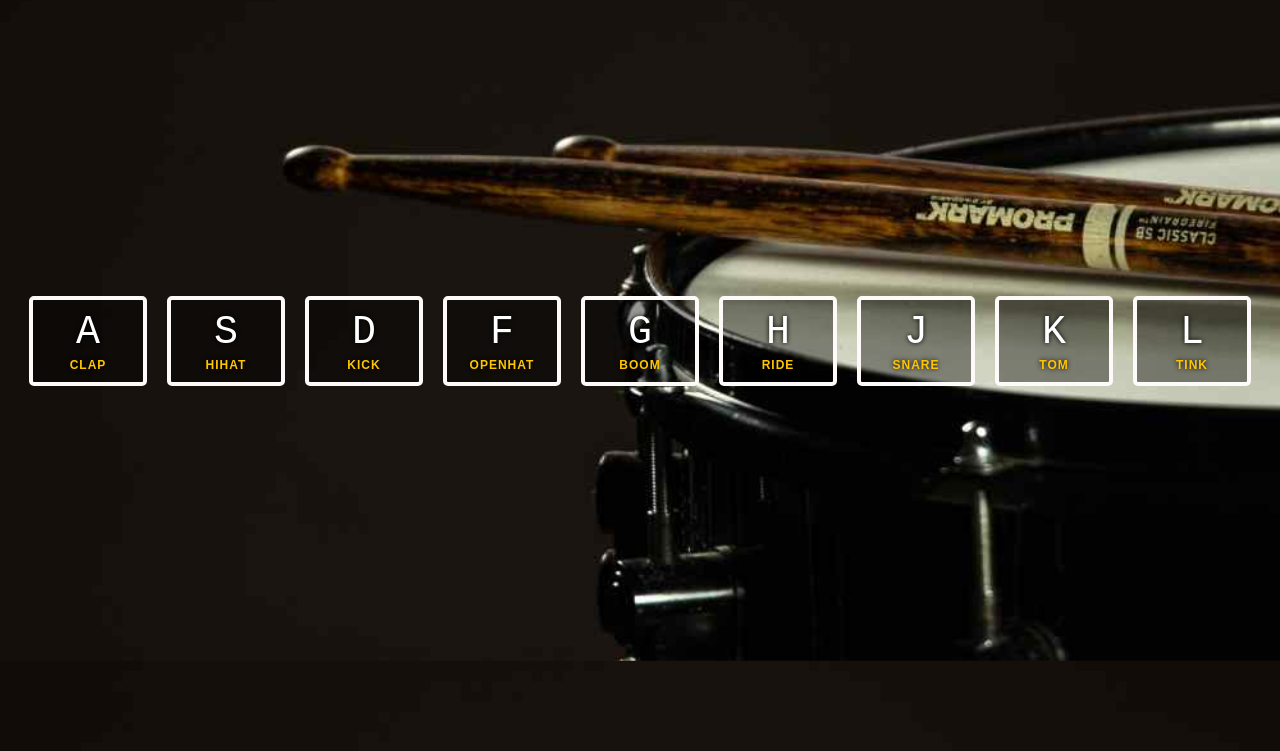
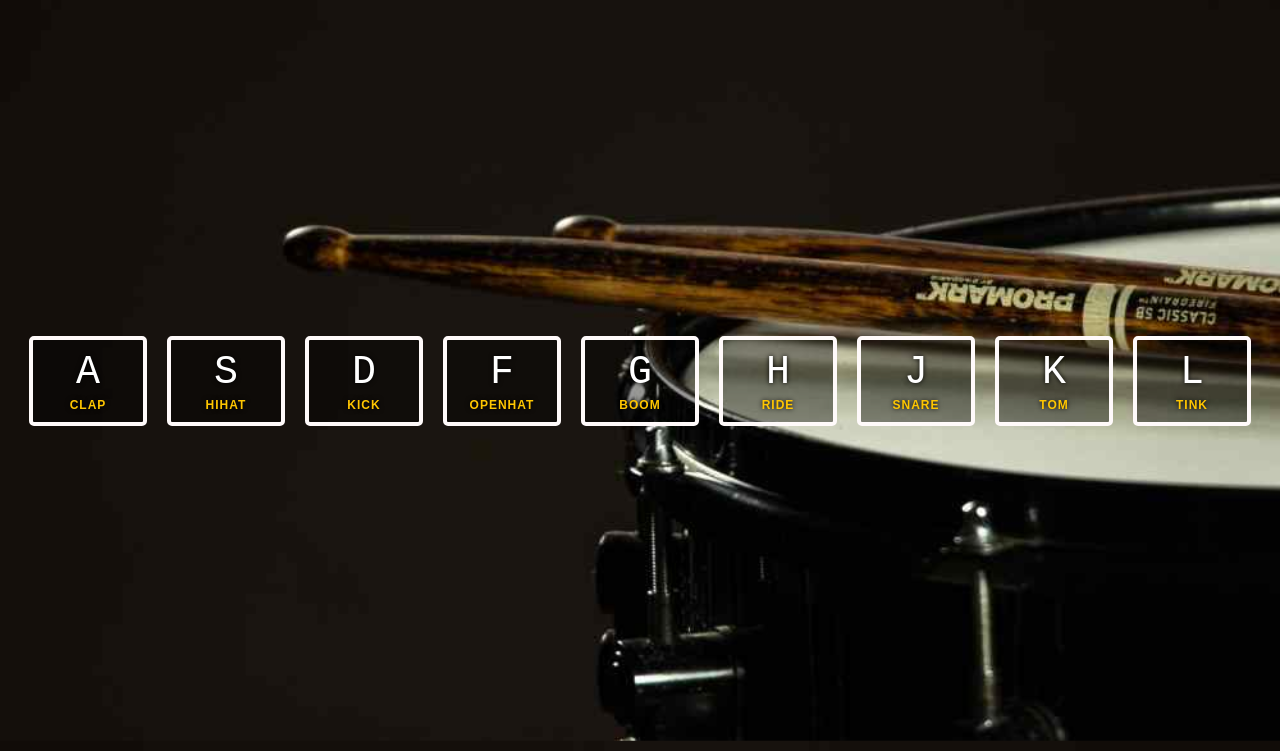
Before and after one commit to Savics407/JavaScript-Drum-Kit, a plain HTML site: page index.html in a window 1280 px wide. Shown: the part 49-800 px from the top of the page. Drawn offline with Linux system fonts and the light colour scheme.

Commit message:
corrected

```diff
--- a/style.css
+++ b/style.css
@@ -21,7 +21,7 @@ html {
   display: flex;
   /* flex-wrap: wrap; */
   flex: 1;
-  min-height: 80vh;
+  min-height: 90vh;
   align-items: center;
   justify-content: center;
   /* border: 1px solid wheat; */
```
